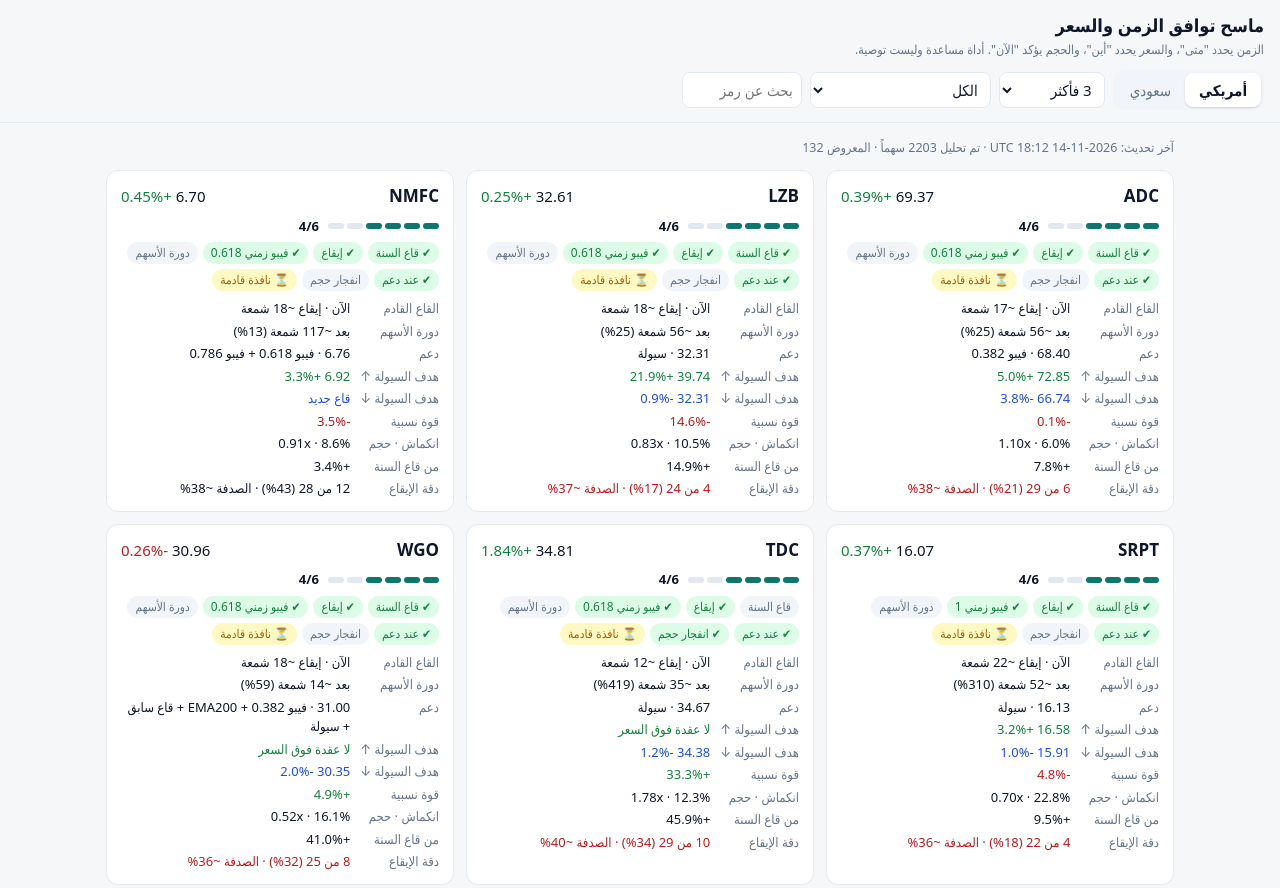
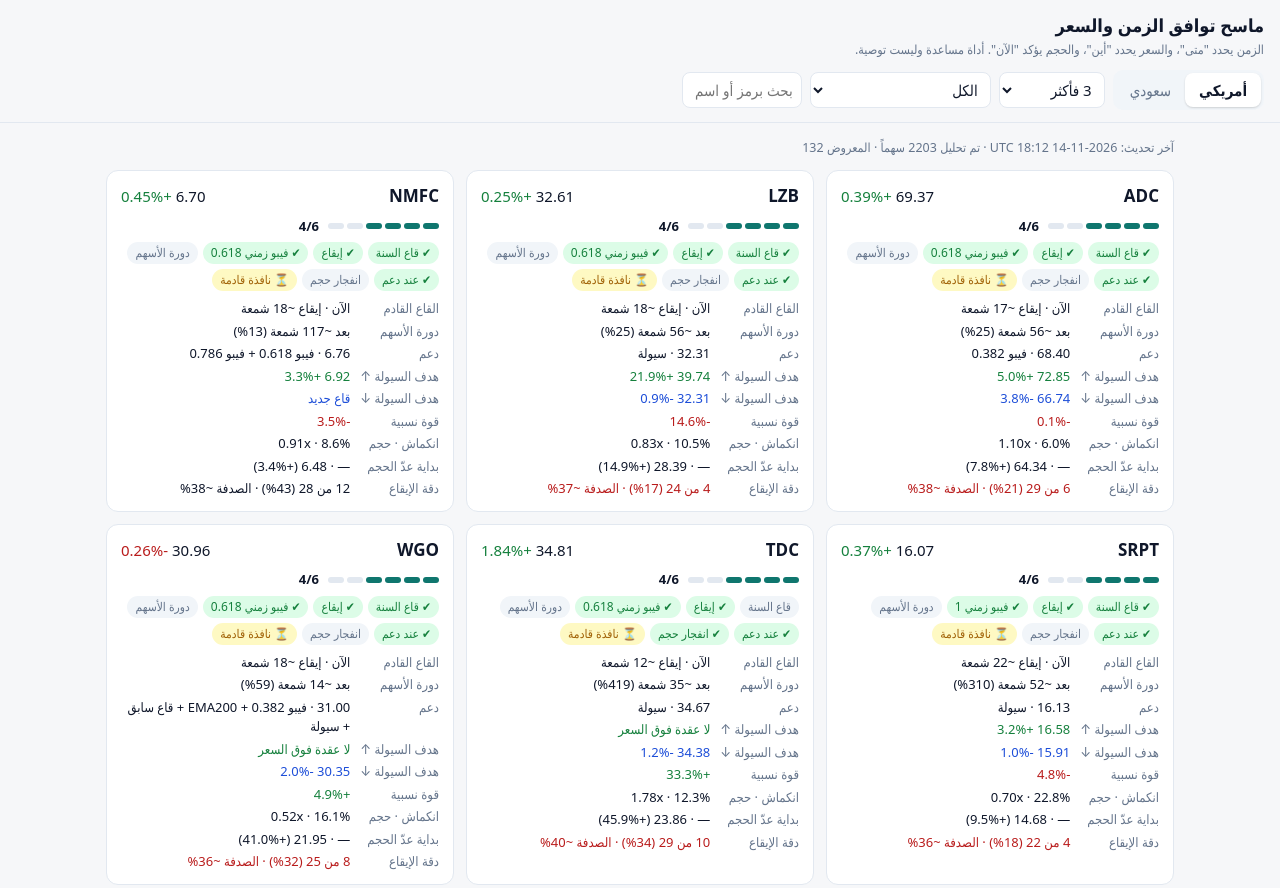
Before and after one commit to ibrahim-alqassem/ptc-scanner, a plain HTML site: page docs/index.html in a window 1280 px wide. Shown: the top 888 px of the page. Drawn offline with Linux system fonts and the light colour scheme.

Commit message:
Improve index.html with better input and filtering
Updated the input placeholder and added new descriptions for clarity. Enhanced filtering logic for views and search functionality.

```diff
--- a/docs/index.html
+++ b/docs/index.html
@@ -41,6 +41,7 @@ main{padding:12px 16px 40px;max-width:1100px;margin:0 auto}
 .top{display:flex;justify-content:space-between;align-items:baseline;gap:8px}
 .tk{font-weight:700;font-size:17px;color:var(--ink);text-decoration:none}
 .tk:hover{text-decoration:underline}
+.code{color:var(--muted);font-size:12px;font-weight:400;margin-inline-start:6px}
 .px{font-variant-numeric:tabular-nums}
 .up{color:var(--pos)}.dn{color:var(--neg)}
 .score{display:flex;gap:3px;align-items:center;margin:8px 0 6px}
@@ -76,18 +77,20 @@ dt{color:var(--muted)}dd{margin:0;font-variant-numeric:tabular-nums}
     </select>
     <select id="view" aria-label="العرض">
       <option value="all">الكل</option>
+      <option value="start">عند بداية عدّ الحجم</option>
       <option value="soon">نافذة قادمة</option>
       <option value="trig">انفجار حجم اليوم</option>
       <option value="watch">قائمة المراقبة</option>
       <option value="rhythm">الإيقاع يتفوق على الصدفة</option>
     </select>
-    <input id="q" placeholder="بحث عن رمز" aria-label="بحث">
+    <input id="q" placeholder="بحث برمز أو اسم" aria-label="بحث">
   </div>
 </header>
 <main>
   <div class="meta" id="meta">جارٍ التحميل…</div>
   <div class="grid" id="grid"></div>
   <div class="note">
+    <b>عند بداية عدّ الحجم:</b> السهم صنع أدنى سعر في سنة خلال آخر 3 شموع، أي أنه عند شمعة بداية العد في المؤشر. هذه قائمة مراقبة وليست إشارة شراء.<br>
     <b>الشروط الستة:</b> قرب قاع السنة (بداية عدّ الحجم) · نافذة إيقاع القيعان · نافذة فيبو الزمني · دورة الأسهم الحرة خلال 3 أيام · السعر عند دعم (فيبو، EMA، قاع سابق، سيولة) · انفجار حجم 1.5x بشمعة خضراء.<br>
     <b>دقة الإيقاع:</b> كم قاعاً سابقاً جاء داخل النافذة المتوقعة، مقارنة بالصدفة. إذا لم تتفوق على الصدفة فلا تعتمد على الزمن في هذا السهم.<br>
     التواريخ تقريبية. البيانات من Yahoo Finance وقد تتأخر أو تنقص. افتح السهم على TradingView بمؤشري BH وPTC قبل أي قرار.
@@ -119,6 +122,7 @@ function card(r){
     ["قاع السنة", r.nearLow], ["إيقاع", r.inLo], ["فيبو زمني" + (r.fibR ? " " + r.fibR : ""), r.inFib],
     ["دورة الأسهم", r.inFt], ["عند دعم", r.atSup], ["انفجار حجم", r.trig]
   ].map(([n,on]) => `<span class="chip ${on?"on":""}">${on?"✔ ":""}${n}</span>`).join("")
+    + (r.atStart ? `<span class="chip soon">📍 عند بداية العد</span>` : "")
     + (r.soon ? `<span class="chip soon">⏳ نافذة قادمة</span>` : "")
     + (r.watch ? `<span class="chip soon">★ مراقبة</span>` : "");
   const dots = Array.from({length:6}, (_,i) => `<span class="dot ${i<r.score?"f":""}"></span>`).join("");
@@ -126,7 +130,7 @@ function card(r){
   const rhCls = rhP == null ? "" : (rhP >= r.rhChance*1.5 ? "up" : rhP < r.rhChance ? "dn" : "");
   return `<article class="card ${r.watch?"w":""}">
     <div class="top">
-      <a class="tk" href="${tvLink(r.t)}" target="_blank" rel="noopener">${r.t.replace(".SR","")}</a>
+      <a class="tk" href="${tvLink(r.t)}" target="_blank" rel="noopener">${r.name || r.t.replace(".SR","")}${r.name ? `<span class="code">${r.t.replace(".SR","")}</span>` : ""}</a>
       <span class="px">${fmt(r.price)} <span class="${r.chg>=0?"up":"dn"}">${r.chg>=0?"+":""}${fmt(r.chg)}%</span></span>
     </div>
     <div class="score">${dots}<b>${r.score}/6</b></div>
@@ -139,7 +143,7 @@ function card(r){
       <dt>هدف السيولة ↓</dt><dd style="color:var(--info)">${r.dn != null ? fmt(r.dn) + "  " + pct(r.dn, r.price) + (r.dnWeak?" (أضعف)":"") : "قاع جديد"}</dd>
       <dt>قوة نسبية</dt><dd class="${r.rs>=0?"up":"dn"}">${r.rs != null ? (r.rs>=0?"+":"") + fmt(r.rs,1) + "%" : "—"}</dd>
       <dt>انكماش · حجم</dt><dd>${fmt(r.tight,1)}% · ${fmt(r.vr)}x</dd>
-      <dt>من قاع السنة</dt><dd>+${fmt(r.fromLow,1)}%</dd>
+      <dt>بداية عدّ الحجم</dt><dd>${r.lowAgo == null ? "—" : (r.lowAgo === 0 ? "اليوم" : "قبل " + r.lowAgo + " شمعة")} · ${fmt(r.low52)} (+${fmt(r.fromLow,1)}%)</dd>
       <dt>دقة الإيقاع</dt><dd class="${rhCls}">${rhP == null ? "—" : r.rhHit + " من " + r.rhN + " (" + rhP + "%) · الصدفة ~" + r.rhChance + "%"}</dd>
     </dl>
   </article>`;
@@ -152,12 +156,13 @@ async function render(){
   try { data = await load(market); }
   catch(e){ $("#meta").textContent = "لا توجد نتائج بعد لهذا السوق. شغّل الماسح من GitHub Actions."; grid.innerHTML = ""; return; }
   const min = +$("#minScore").value, view = $("#view").value, q = $("#q").value.trim().toUpperCase();
-  let rows = data.rows.filter(r => r.score >= min || (view === "watch" && r.watch) || (view === "soon" && r.soon));
+  let rows = data.rows.filter(r => r.score >= min || (view === "watch" && r.watch) || (view === "soon" && r.soon) || (view === "start" && r.atStart));
+  if (view === "start") rows = rows.filter(r => r.atStart).sort((a,b) => a.lowAgo - b.lowAgo || b.score - a.score);
   if (view === "soon") rows = rows.filter(r => r.soon);
   if (view === "trig") rows = rows.filter(r => r.trig);
   if (view === "watch") rows = data.rows.filter(r => r.watch);
   if (view === "rhythm") rows = rows.filter(r => r.rhN >= 5 && r.rhHit*100/r.rhN >= r.rhChance*1.5);
-  if (q) rows = data.rows.filter(r => r.t.toUpperCase().includes(q));
+  if (q) rows = data.rows.filter(r => r.t.toUpperCase().includes(q) || (r.name || "").includes($("#q").value.trim()));
   $("#meta").textContent = `آخر تحديث: ${data.updated} · تم تحليل ${data.scanned} سهماً · المعروض ${rows.length}`;
   grid.innerHTML = rows.length ? rows.map(card).join("") : `<div class="empty">لا توجد أسهم بهذه الشروط</div>`;
 }
```
